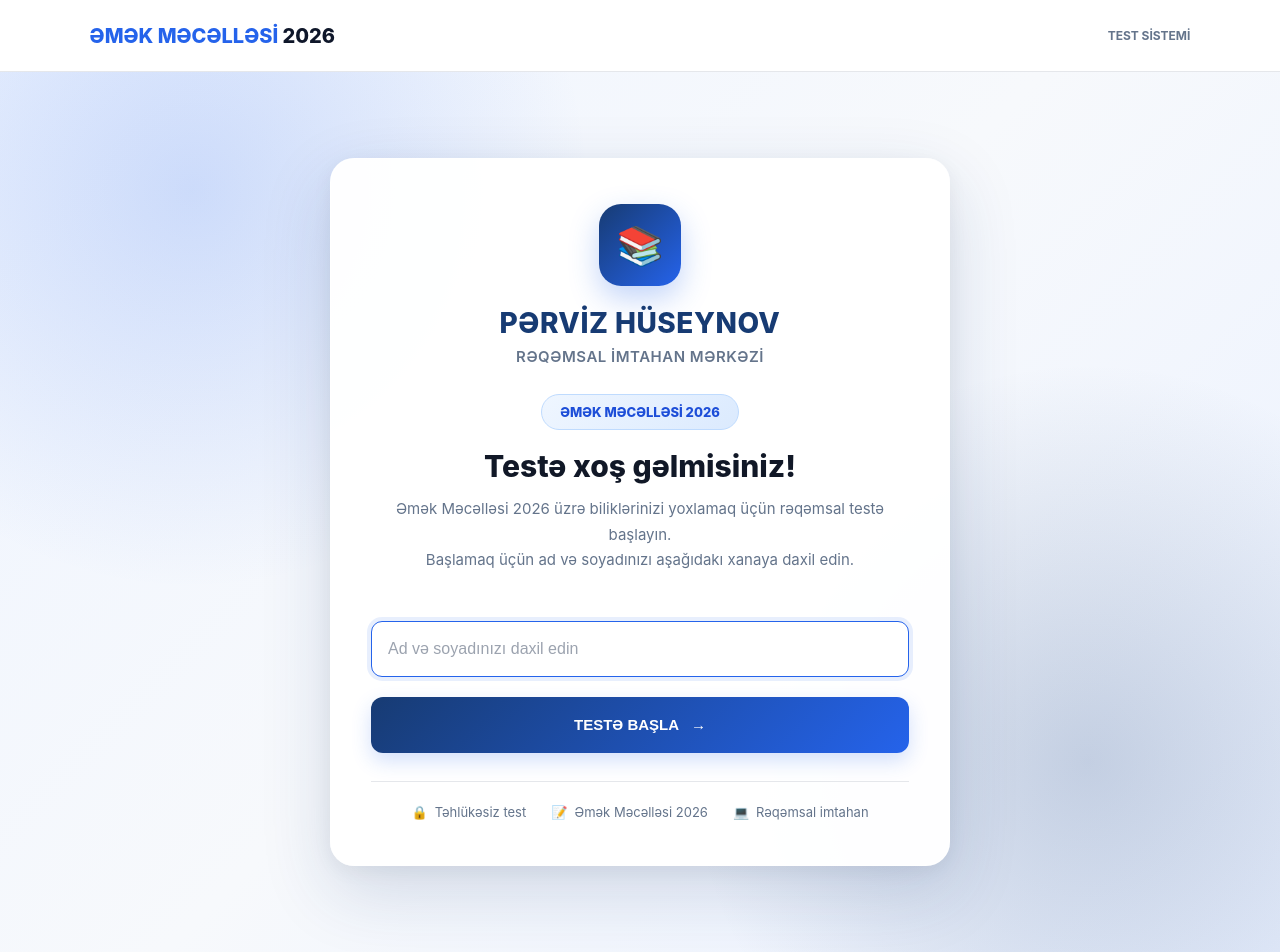
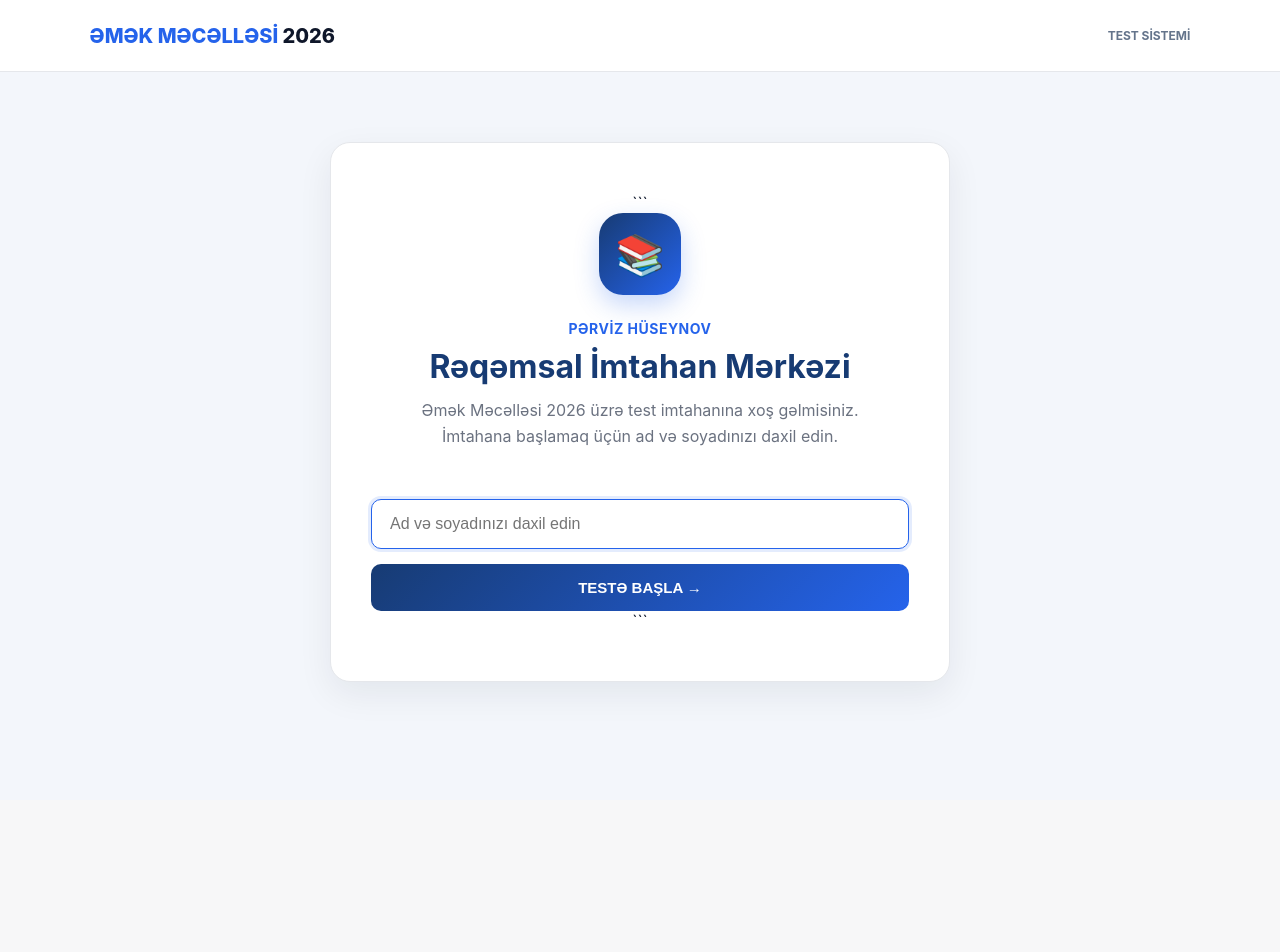
Before and after one commit to parvizmammadoglu1-eng/emek-test, a Flask app: template templates/home.html in a window 1280 px wide. After the commit the page ends 694 px from the top, so only its background shows below. Run offline with Flask 3, Linux system fonts and the light colour scheme; the template is opened without the code that fills it, so the values that code supplies are empty.

Commit message:
Update home.html

````diff
--- a/templates/home.html
+++ b/templates/home.html
@@ -3,337 +3,127 @@
 {% block content %}
 
 <style>
-
-    /* Giriş səhifəsinin fonu */
-    body {
-        background:
-            radial-gradient(circle at 15% 20%, rgba(37, 99, 235, 0.18), transparent 30%),
-            radial-gradient(circle at 85% 80%, rgba(23, 59, 115, 0.20), transparent 30%),
-            linear-gradient(135deg, #eef4ff 0%, #f7f9fc 50%, #eaf1ff 100%);
-        min-height: 100vh;
+    .welcome-card {
+        max-width: 620px;
+        margin: 70px auto;
+        text-align: center;
+        padding: 50px 40px;
     }
 
-    .welcome-wrapper {
-        min-height: calc(100vh - 20px);
+    .welcome-icon {
+        width: 82px;
+        height: 82px;
+        margin: 0 auto 25px;
+        border-radius: 24px;
+        background: linear-gradient(135deg, #173b73, #2563eb);
         display: flex;
         align-items: center;
         justify-content: center;
-        padding: 30px 15px;
+        font-size: 40px;
+        box-shadow: 0 10px 25px rgba(37, 99, 235, 0.25);
     }
 
-    .welcome-card {
-        width: 100%;
-        max-width: 620px;
-        background: rgba(255, 255, 255, 0.96);
-        border-radius: 24px;
-        padding: 45px 40px;
-        text-align: center;
-
-        box-shadow:
-            0 25px 70px rgba(23, 59, 115, 0.16),
-            0 5px 20px rgba(0, 0, 0, 0.05);
-
-        border: 1px solid rgba(255,255,255,0.8);
+    .welcome-card h1 {
+        margin: 0 0 12px;
+        font-size: 32px;
+        color: #173b73;
     }
 
-    .brand-icon {
-        width: 82px;
-        height: 82px;
-        margin: 0 auto 20px;
-
-        border-radius: 22px;
-
-        background: linear-gradient(
-            135deg,
-            #173b73,
-            #2563eb
-        );
-
-        display: flex;
-        align-items: center;
-        justify-content: center;
-
-        font-size: 38px;
-
-        box-shadow:
-            0 12px 30px rgba(37, 99, 235, 0.28);
+    .welcome-card .subtitle {
+        margin: 0 auto 30px;
+        max-width: 480px;
+        color: #6b7280;
+        font-size: 16px;
+        line-height: 1.6;
     }
 
-    .brand-name {
-        margin: 0;
+    .welcome-card input {
+        width: 100%;
+        padding: 15px 18px;
+        border: 1px solid #d1d5db;
+        border-radius: 10px;
+        font-size: 16px;
+        outline: none;
+        margin-bottom: 15px;
+    }
 
-        font-size: 28px;
-        font-weight: 800;
+    .welcome-card input:focus {
+        border-color: #2563eb;
+        box-shadow: 0 0 0 3px rgba(37, 99, 235, 0.12);
+    }
 
-        color: #173b73;
+    .welcome-card button {
+        width: 100%;
+        padding: 15px;
+        border: none;
+        border-radius: 10px;
+        background: linear-gradient(135deg, #173b73, #2563eb);
+        color: white;
+        font-size: 15px;
+        font-weight: bold;
+        cursor: pointer;
+        transition: 0.2s;
+    }
 
+    .welcome-card button:hover {
+        transform: translateY(-1px);
+        box-shadow: 0 8px 20px rgba(37, 99, 235, 0.25);
+    }
+
+    .error {
+        background: #fee2e2;
+        color: #b91c1c;
+        padding: 12px;
+        border-radius: 8px;
+        margin-bottom: 15px;
+        font-size: 14px;
+    }
+
+    .brand {
+        font-size: 14px;
+        font-weight: bold;
+        color: #2563eb;
+        margin-bottom: 10px;
         letter-spacing: 0.5px;
     }
 
-    .brand-subtitle {
-        margin-top: 7px;
-        margin-bottom: 28px;
-
-        font-size: 15px;
-        font-weight: 600;
-
-        color: #64748b;
-
-        letter-spacing: 0.5px;
+    @media (max-width: 600px) {
+        .welcome-card {
+            margin: 30px auto;
+            padding: 35px 22px;
         }
 
-    .exam-label {
-        display: inline-block;
-
-        padding: 9px 18px;
-
-        border-radius: 30px;
-
-        background: linear-gradient(
-            135deg,
-            #eff6ff,
-            #dbeafe
-        );
-
-        color: #1d4ed8;
-
-        font-size: 13px;
-        font-weight: 800;
-
-        margin-bottom: 18px;
-
-        border: 1px solid #bfdbfe;
-    }
-
-    .welcome-title {
-        margin: 0 0 12px;
-
-        font-size: 30px;
-        font-weight: 800;
-
-        color: #111827;
-    }
-
-    .welcome-text {
-        max-width: 500px;
-
-        margin: 0 auto 28px;
-
-        color: #64748b;
-
-        font-size: 15px;
-        line-height: 1.7;
-    }
-
-    .error {
-        background: #fef2f2;
-        color: #dc2626;
-
-        border: 1px solid #fecaca;
-
-        border-radius: 10px;
-
-        padding: 12px 15px;
-
-        margin-bottom: 18px;
-
-        font-size: 14px;
-    }
-
-    .name-input {
-        width: 100%;
-        height: 56px;
-
-        padding: 0 18px;
-
-        border: 1px solid #d1d5db;
-        border-radius: 12px;
-
-        font-size: 16px;
-
-        outline: none;
-
-        background: #ffffff;
-
-        transition: 0.2s;
-
-        margin-bottom: 14px;
-    }
-
-    .name-input::placeholder {
-        color: #9ca3af;
-    }
-
-    .name-input:focus {
-        border-color: #2563eb;
-
-        box-shadow:
-            0 0 0 4px rgba(37, 99, 235, 0.10);
-    }
-
-    .start-button {
-        width: 100%;
-        height: 56px;
-
-        border: none;
-        border-radius: 12px;
-
-        background: linear-gradient(
-            135deg,
-            #173b73,
-            #2563eb
-        );
-
-        color: white;
-
-        font-size: 15px;
-        font-weight: 800;
-
-        cursor: pointer;
-
-        transition: 0.2s;
-
-        box-shadow:
-            0 8px 20px rgba(37, 99, 235, 0.20);
-    }
-
-    .start-button:hover {
-        transform: translateY(-2px);
-
-        box-shadow:
-            0 12px 25px rgba(37, 99, 235, 0.30);
-    }
-
-    .start-button:active {
-        transform: translateY(0);
-    }
-
-    .info-row {
-        display: flex;
-
-        justify-content: center;
-
-        gap: 25px;
-
-        margin-top: 28px;
-
-        padding-top: 22px;
-
-        border-top: 1px solid #e5e7eb;
-
-        color: #64748b;
-
-        font-size: 13px;
-    }
-
-    .info-item {
-        display: flex;
-
-        align-items: center;
-
-        gap: 7px;
-    }
-
-    .info-item span {
-        white-space: nowrap;
-    }
-
-
-    /* Telefon */
-
-    @media (max-width: 600px) {
-
-        .welcome-wrapper {
-            padding: 20px 10px;
-        }
-
-        .welcome-card {
-            padding: 35px 22px;
-            border-radius: 20px;
-        }
-
-        .brand-name {
-            font-size: 23px;
-        }
-
-        .brand-subtitle {
-            font-size: 13px;
-        }
-
-        .welcome-title {
-            font-size: 25px;
-        }
-
-        .welcome-text {
-            font-size: 14px;
-        }
-
-        .info-row {
-            flex-direction: column;
-            gap: 10px;
-            align-items: center;
+        .welcome-card h1 {
+            font-size: 26px;
         }
     }
-
 </style>
 
+<section class="card login welcome-card">
 
-<div class="welcome-wrapper">
+```
+<div class="welcome-icon">📚</div>
 
-    <section class="welcome-card">
-
-        <div class="brand-icon">
-            📚
+<div class="brand">
+    PƏRVİZ HÜSEYNOV
 </div>
 
+<h1>Rəqəmsal İmtahan Mərkəzi</h1>
 
-        <h1 class="brand-name">
-            PƏRVİZ HÜSEYNOV
-        </h1>
-
-
-        <div class="brand-subtitle">
-            RƏQƏMSAL İMTAHAN MƏRKƏZİ
-        </div>
-
-
-        <div class="exam-label">
-            ƏMƏK MƏCƏLLƏSİ 2026
-        </div>
-
-
-        <h2 class="welcome-title">
-            Testə xoş gəlmisiniz!
-        </h2>
-
-
-        <p class="welcome-text">
-
-            Əmək Məcəlləsi 2026 üzrə
-            biliklərinizi yoxlamaq üçün
-            rəqəmsal testə başlayın.
-
-            <br>
-
-            Başlamaq üçün ad və soyadınızı
-            aşağıdakı xanaya daxil edin.
-
+<p class="subtitle">
+    Əmək Məcəlləsi 2026 üzrə test imtahanına xoş gəlmisiniz.
+    İmtahana başlamaq üçün ad və soyadınızı daxil edin.
 </p>
 
-
 {% if error %}
-
     <div class="error">
         {{ error }}
     </div>
-
 {% endif %}
-
 
 <form method="post">
 
     <input
-                class="name-input"
         type="text"
         name="name"
         placeholder="Ad və soyadınızı daxil edin"
@@ -342,44 +132,13 @@
         required
     >
 
-
-            <button
-                type="submit"
-                class="start-button"
-            >
-
-                TESTƏ BAŞLA
-                &nbsp; →
-
+    <button type="submit">
+        TESTƏ BAŞLA →
     </button>
 
 </form>
-
-
-        <div class="info-row">
-
-            <div class="info-item">
-                🔒
-                <span>Təhlükəsiz test</span>
-            </div>
-
-
-            <div class="info-item">
-                📝
-                <span>Əmək Məcəlləsi 2026</span>
-            </div>
-
-
-            <div class="info-item">
-                💻
-                <span>Rəqəmsal imtahan</span>
-            </div>
-
-        </div>
+```
 
 </section>
 
-</div>
-
-
 {% endblock %}
````
Lines whose indentation alone changed are shown as unchanged.
